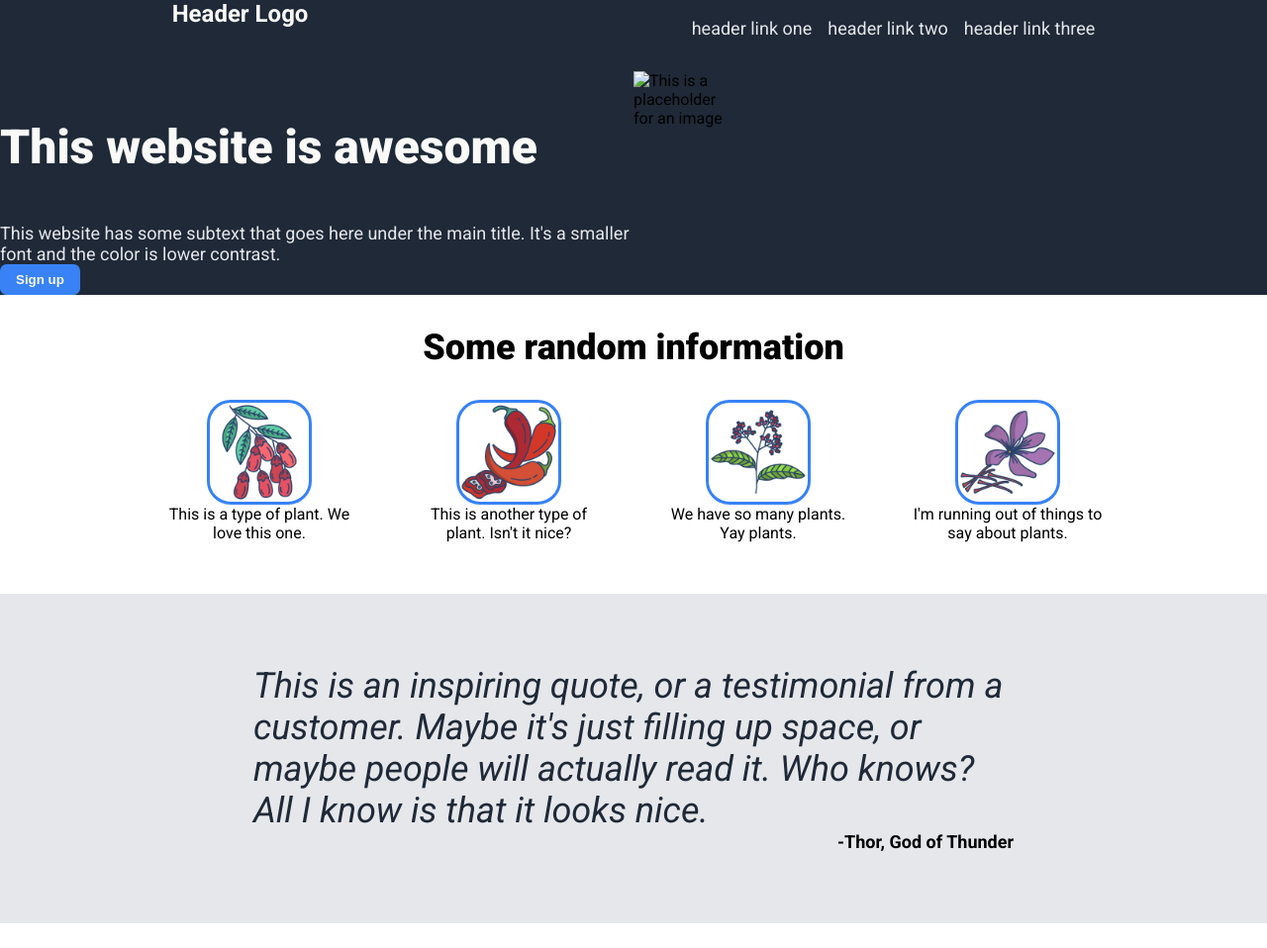
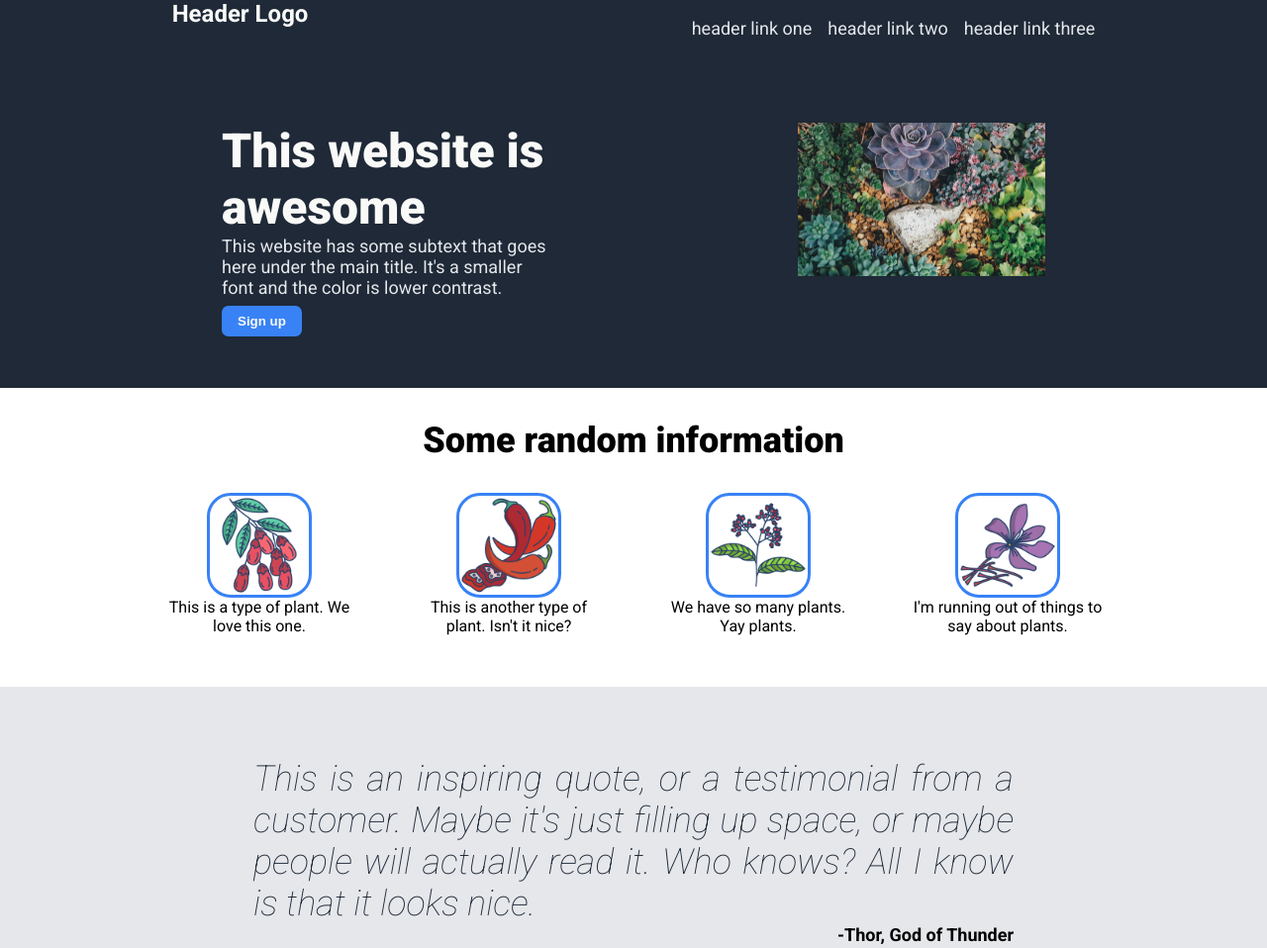
Before and after one commit to lburscheidt/landing-page, a plain HTML site: page index.html in a window 1280 px wide. Shown: the top 958 px of the page at 99% size. Drawn offline with Linux system fonts and the light colour scheme.

Commit message:
feat: layout hero section so text is flush with header

```diff
--- a/index.html
+++ b/index.html
@@ -17,18 +17,24 @@
     </header>
     <main>
       <section class="hero-section">
+<section class="hero-content">
         <section class="hero-left">
+<div class="hero-text">
           <h1 class="hero-heading">This website is awesome</h1>
           <p class="hero-secondary">
             This website has some subtext that goes here under the main title.
             It's a smaller font and the color is lower contrast.
           </p>
           <button>Sign up</button>
+</div>
         </section>
         <section class="hero-right">
-          <img src="" alt="This is a placeholder for an image" />
+<div class="hero-img">
+          <img src="images/annie-pratt-plants.jpg" alt="This is a placeholder for an image" />
+</div>
         </section>
       </section>
+</section>
       <section class="info-section">
   <div class="title">Some random information</div>
     <div class="images">
--- a/style.css
+++ b/style.css
@@ -7,6 +7,7 @@ html {
 body {
   min-height: 100vh;
   display: flex;
+  width: 100vw;
   flex-direction: column;
   margin: 0;
   padding: 0;
@@ -30,6 +31,11 @@ li {
 }
 a {
   text-decoration: none;
+}
+h1,
+h2,
+p {
+  margin: 0;
 }
 
 .logo {
@@ -55,28 +61,57 @@ main {
   background-color: #1f2937;
   display: flex;
   justify-content: space-around;
-  margin-bottom: 32px;
+  padding-top: 52px;
+  padding-bottom: 52px;
 }
 
 .hero-heading {
+  color: #f9faf8;
   font-size: 48px;
-  color: #f9faf8;
   font-weight: 900;
 }
 
 .hero-secondary {
   color: #e5e7eb;
   font-size: 18px;
+  padding-bottom: 8px;
 }
 
-.hero-left,
-.hero-right {
-  display: flex;
-  flex-wrap: wrap;
+.hero-left {
   width: 50%;
 }
 
+.hero-right {
+  width: 50%;
+  display: flex;
+  flex-direction: column;
+  align-items: flex-end;
+}
+
+.hero-content {
+  display: flex;
+  /* justify-content: center;*/
+  /* gap: 32px;*/
+  width: 65%;
+}
+
+.hero-text {
+  width: 80%;
+}
+
+.hero-img {
+  display: flex;
+  flex-direction: column;
+  align-items: flex-end;
+}
+
+.hero-img img {
+  width: 60%;
+}
+
 .image img {
+  width: 100px;
+  height: 100px;
   color: white;
   background-color: e5e7eb;
   border: 3px solid #3882f6;
@@ -92,12 +127,8 @@ button {
   font-weight: bold;
 }
 
-img {
-  width: 100px;
-  height: 100px;
-}
-
 .info-section {
+  padding-top: 32px;
   display: flex;
   flex-direction: column;
   justify-content: center;
@@ -152,8 +183,9 @@ img {
 .quote-text {
   font-size: 36px;
   margin: 0;
-  font-weight: light;
+  font-weight: 100;
   font-style: italic;
+  text-align: justify;
   color: #1f2937;
 }
 
```
